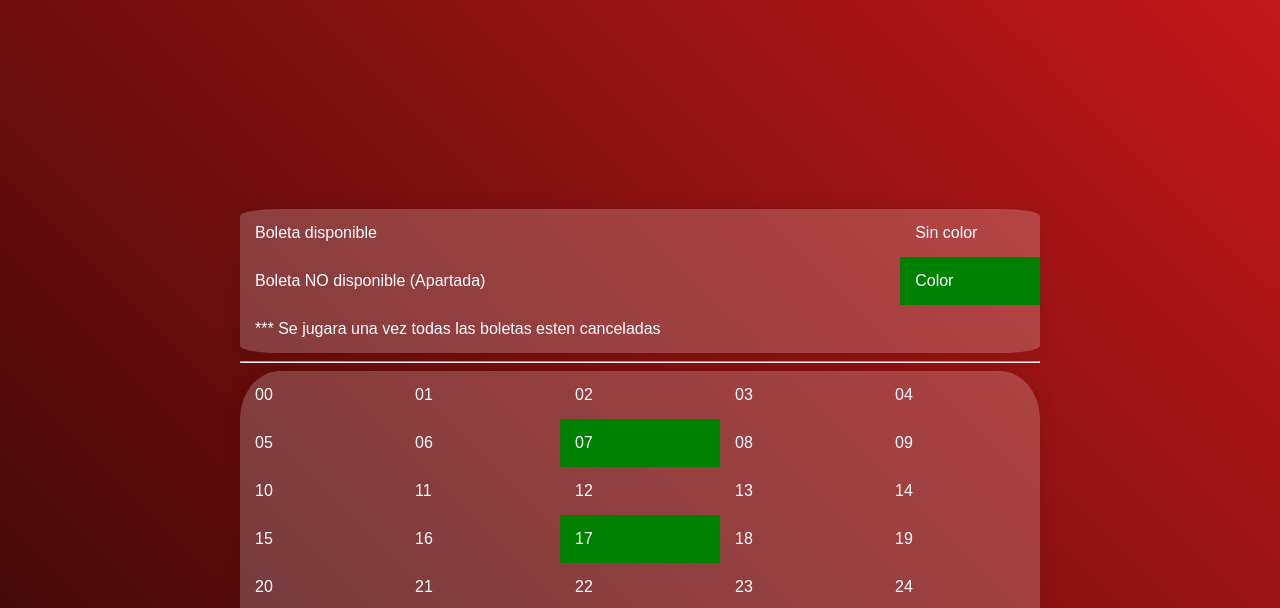
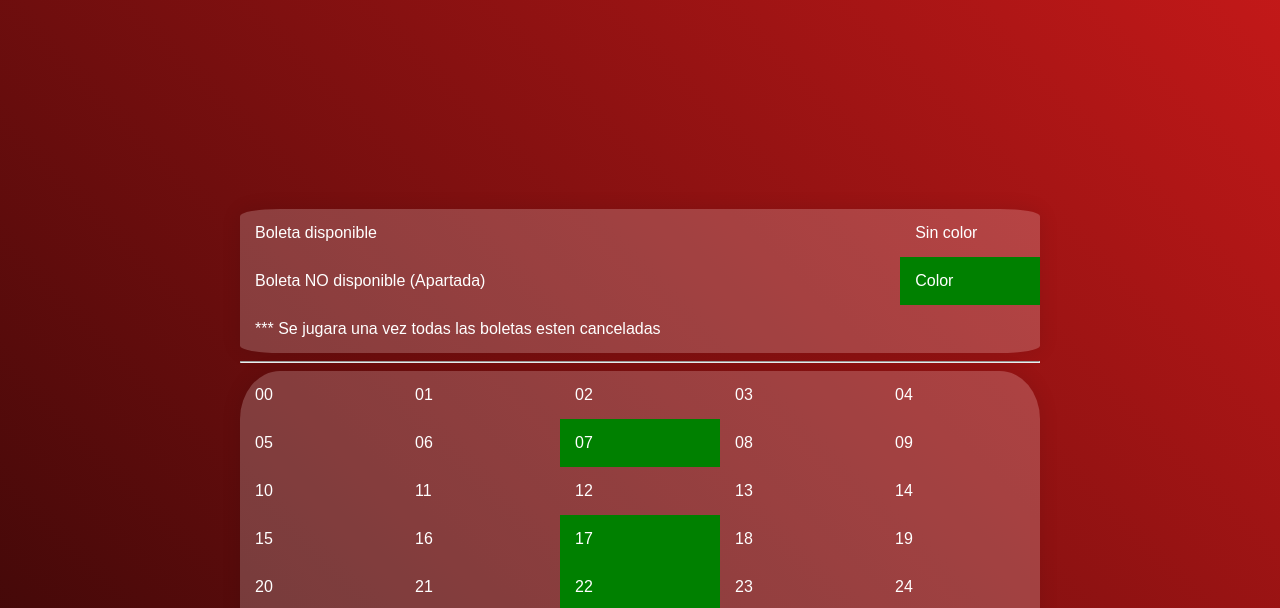
Before and after one commit to Davidpardo15/Rifa, a plain HTML site: page index.htm in a window 1280 px wide. Shown: the part 190-798 px from the top of the page. Drawn offline with Linux system fonts and the light colour scheme.

Commit message:
Actualizar index.htm

```diff
--- a/index.htm
+++ b/index.htm
@@ -62,7 +62,7 @@
                 <tr>
                     <td class="">20</td>
                     <td class="">21</td>
-                    <td class="">22</td>
+                    <td class="ven">22</td>
                     <td class="">23</td>
                     <td class="">24</td>
                 </tr>
```
